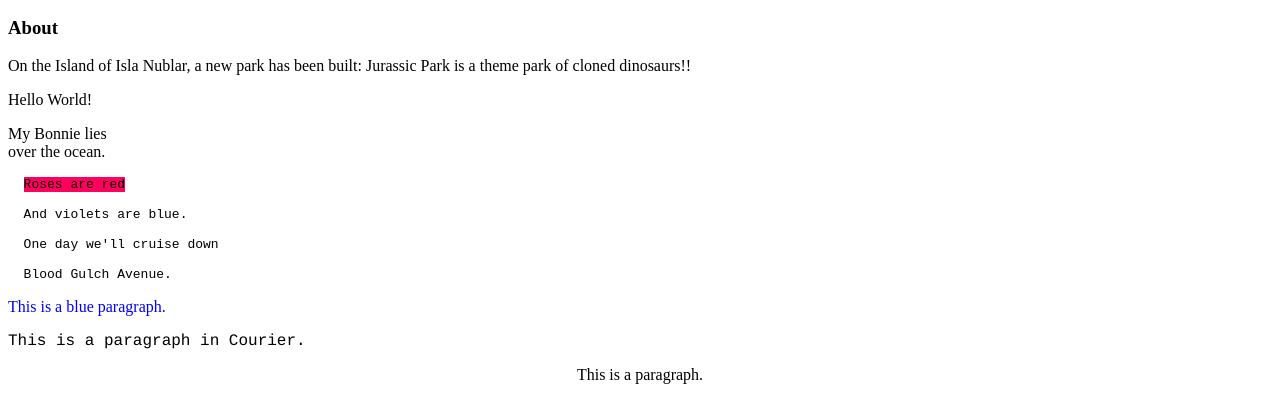
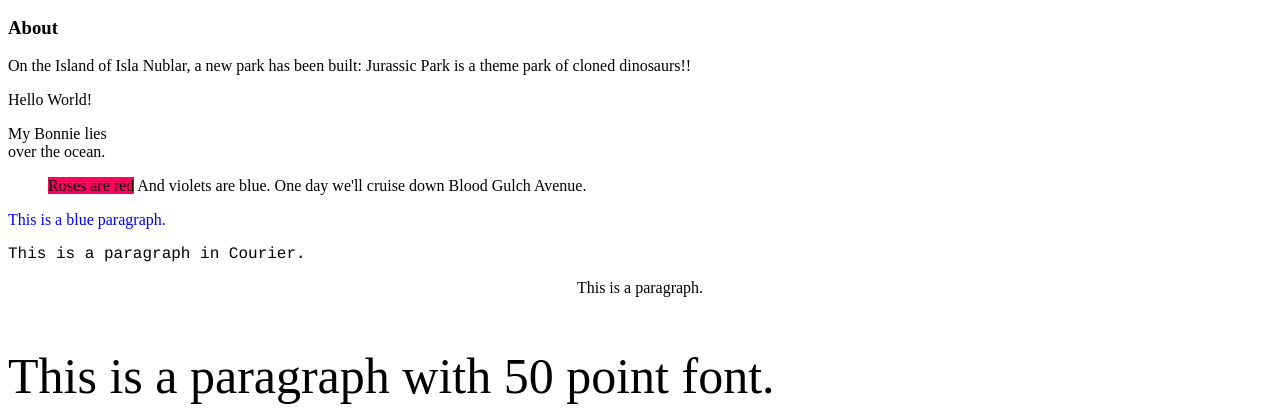
Before and after one commit to kangharo96/INST377, a plain HTML site: page index.html in a window 1280 px wide. Shown: the part 392-800 px from the top of the page. Drawn offline with Linux system fonts and the light colour scheme.

Commit message:
Update index.html

```diff
--- a/index.html
+++ b/index.html
@@ -44,7 +44,7 @@
 
 <!-- HTML Exercise 12 -->
 <!-- Had to pay homage to Red vs Blue by Rooster Teeth -->
-<pre>
+<blockquote>
   <span>Roses are red</span>
 
   And violets are blue.
@@ -52,7 +52,7 @@
   One day we'll cruise down
 
   Blood Gulch Avenue.
-</pre>
+</blockquote>
 
 <!-- HTML Exercise 13 -->
 <p style="color:blue;">This is a blue paragraph.</p>
```
